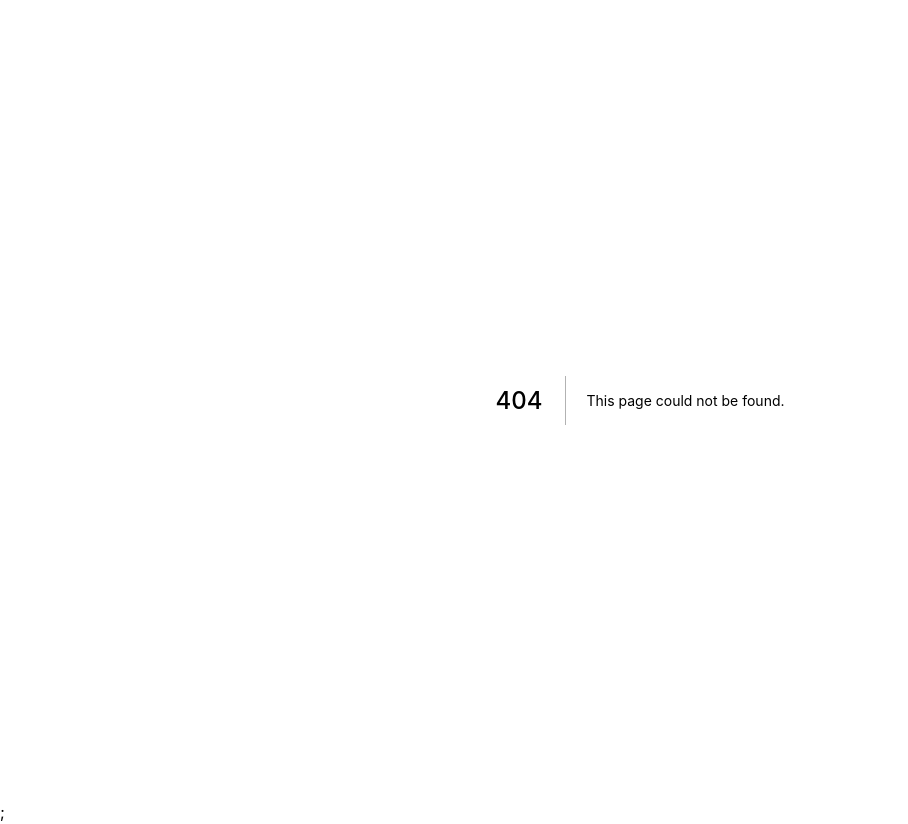
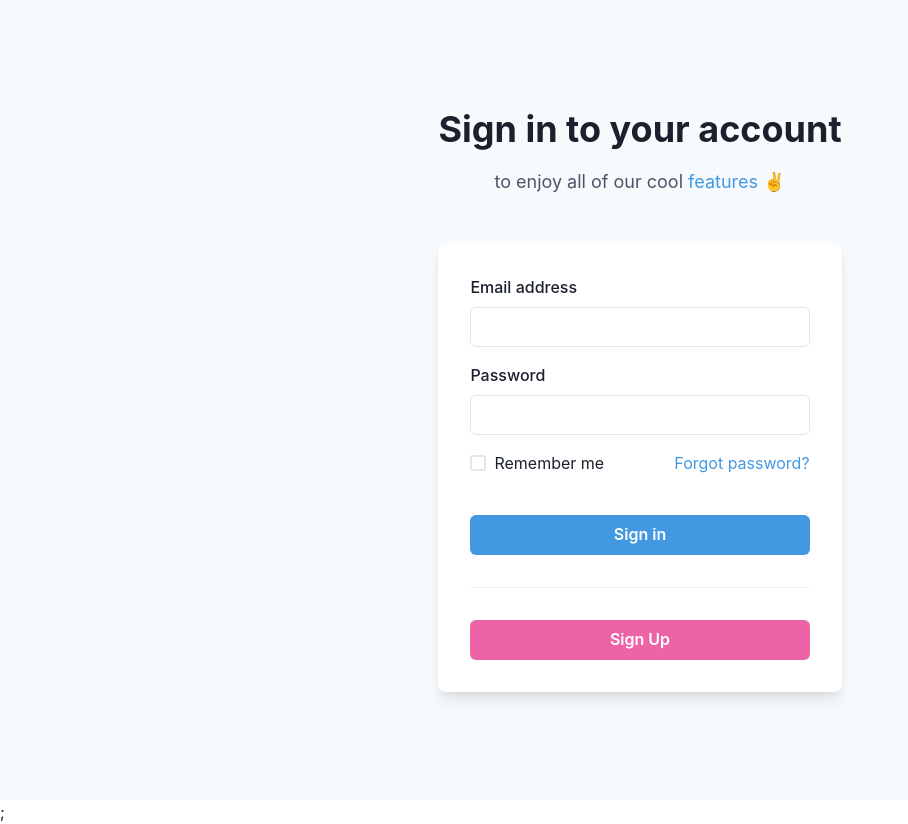
Before and after one commit to lknstanley/fluxcp-nextjs, a Next.js app: page /login in a window 1280 px wide. Before the commit this address had no page. Shown: the whole page, without its empty margins (0-908 px from the left). Built offline with nearby package versions, Linux system fonts and the light colour scheme.

Commit message:
Linked dashboard and login pages

```diff
--- a/pages/dashboard/index.tsx
+++ b/pages/dashboard/index.tsx
@@ -34,6 +34,7 @@ import {
 } from "react-icons/fi";
 import { IconType } from "react-icons";
 import { ReactText } from "react";
+import { useRouter } from "next/router";
 
 interface LinkItemProps {
   name: string;
@@ -156,6 +157,7 @@ interface MobileProps extends FlexProps {
   onOpen: () => void;
 }
 const MobileNav = ({ onOpen, ...rest }: MobileProps) => {
+  const router = useRouter();
   return (
     <Flex
       ml={{ base: 0, md: 60 }}
@@ -230,7 +232,7 @@ const MobileNav = ({ onOpen, ...rest }: MobileProps) => {
               <MenuItem>Settings</MenuItem>
               <MenuItem>Billing</MenuItem>
               <MenuDivider />
-              <MenuItem>Sign out</MenuItem>
+              <MenuItem onClick={() => router.push("/")}>Sign out</MenuItem>
             </MenuList>
           </Menu>
         </Flex>
--- /dev/null
+++ b/pages/login/index.tsx
@@ -0,0 +1,86 @@
+import {
+  Flex,
+  Box,
+  FormControl,
+  FormLabel,
+  Input,
+  Checkbox,
+  Stack,
+  Link,
+  Button,
+  Heading,
+  Text,
+  useColorModeValue,
+  Divider,
+} from "@chakra-ui/react";
+import { useRouter } from "next/router";
+
+export default function LoginPage() {
+  const router = useRouter();
+
+  return (
+    <Flex
+      minH={"100vh"}
+      align={"center"}
+      justify={"center"}
+      bg={useColorModeValue("gray.50", "gray.800")}
+    >
+      <Stack spacing={8} mx={"auto"} maxW={"lg"} py={12} px={6}>
+        <Stack align={"center"}>
+          <Heading fontSize={"4xl"}>Sign in to your account</Heading>
+          <Text fontSize={"lg"} color={"gray.600"}>
+            to enjoy all of our cool <Link color={"blue.400"}>features</Link> ✌️
+          </Text>
+        </Stack>
+        <Box
+          rounded={"lg"}
+          bg={useColorModeValue("white", "gray.700")}
+          boxShadow={"lg"}
+          p={8}
+        >
+          <Stack spacing={4}>
+            <FormControl id="email">
+              <FormLabel>Email address</FormLabel>
+              <Input type="email" />
+            </FormControl>
+            <FormControl id="password">
+              <FormLabel>Password</FormLabel>
+              <Input type="password" />
+            </FormControl>
+            <Stack spacing={10}>
+              <Stack
+                direction={{ base: "column", sm: "row" }}
+                align={"start"}
+                justify={"space-between"}
+              >
+                <Checkbox>Remember me</Checkbox>
+                <Link color={"blue.400"}>Forgot password?</Link>
+              </Stack>
+              <Button
+                bg={"blue.400"}
+                color={"white"}
+                _hover={{
+                  bg: "blue.500",
+                }}
+                onClick={() => router.push("/dashboard")}
+              >
+                Sign in
+              </Button>
+            </Stack>
+            <Divider />
+            <Button
+              bg={"pink.400"}
+              color={"white"}
+              _hover={{
+                bg: "pink.500",
+              }}
+              onClick={() => router.push("/dashboard")}
+            >
+              Sign Up
+            </Button>
+          </Stack>
+        </Box>
+      </Stack>
+    </Flex>
+  );
+}
```
